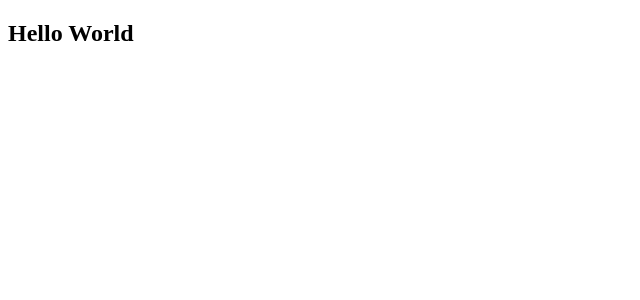
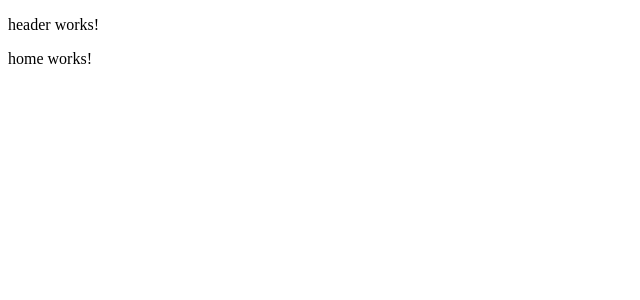
Before and after one commit to MubMaj/SnapSky, an Angular app: page / in a window 1280 px wide. Shown: the top 300 px of the page, without its empty margins (0-640 px from the left). Built offline with nearby package versions, Linux system fonts and the light colour scheme.

Commit message:
add header and home component

```diff
--- a/src/app/app-routing.module.ts
+++ b/src/app/app-routing.module.ts
@@ -1,7 +1,13 @@
 import { NgModule } from '@angular/core';
 import { RouterModule, Routes } from '@angular/router';
+import { HomeComponent } from './home/home.component';
 
-const routes: Routes = [];
+const routes: Routes = [
+  {
+    path: '',
+    component: HomeComponent,
+  }
+];
 
 @NgModule({
   imports: [RouterModule.forRoot(routes)],
--- a/src/app/app.component.html
+++ b/src/app/app.component.html
@@ -1,2 +1,4 @@
-<router-outlet></router-outlet>
-<h2>Hello World</h2>
+<app-header></app-header>
+<div class="container">
+    <router-outlet></router-outlet>
+  </div>
--- a/src/app/app.module.ts
+++ b/src/app/app.module.ts
@@ -3,10 +3,14 @@
 
 import { AppRoutingModule } from './app-routing.module';
 import { AppComponent } from './app.component';
+import { HomeComponent } from './home/home.component';
+import { HeaderComponent } from './header/header.component';
 
 @NgModule({
   declarations: [
-    AppComponent
+    AppComponent,
+    HomeComponent,
+    HeaderComponent
   ],
   imports: [
     BrowserModule,
--- /dev/null
+++ b/src/app/header/header.component.html
@@ -0,0 +1 @@
+<p>header works!</p>
--- /dev/null
+++ b/src/app/home/home.component.html
@@ -0,0 +1 @@
+<p>home works!</p>
```
Also changed, not shown: src/app/header/header.component.ts (added, +10 -0 lines), src/app/home/home.component.ts (added, +10 -0 lines), src/app/header/header.component.scss (added), src/app/home/home.component.scss (added), 2 other files (tests, documents, lock files or other folders).
